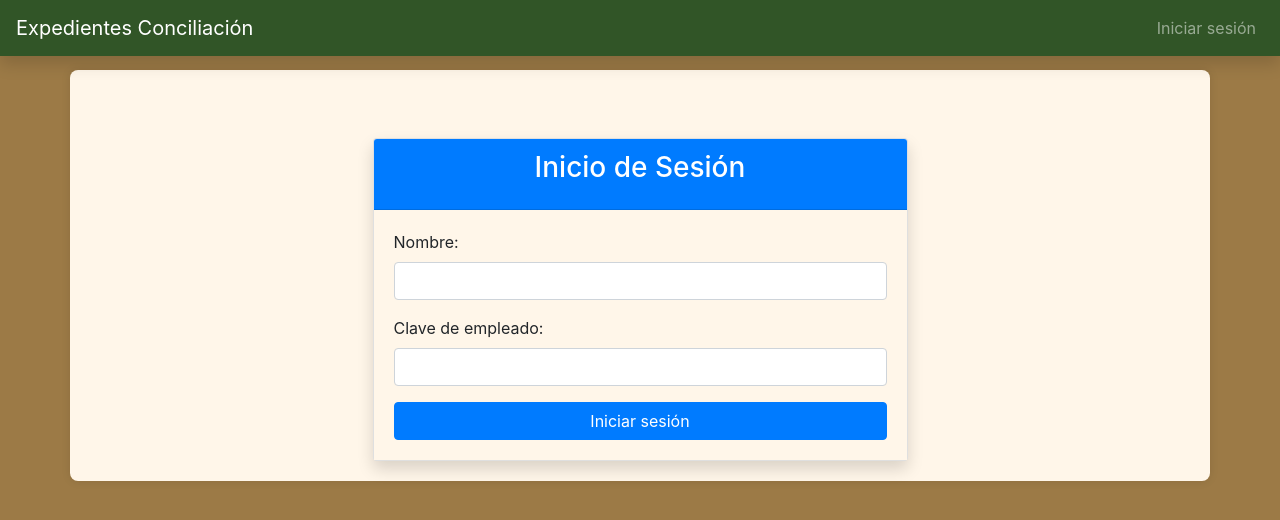
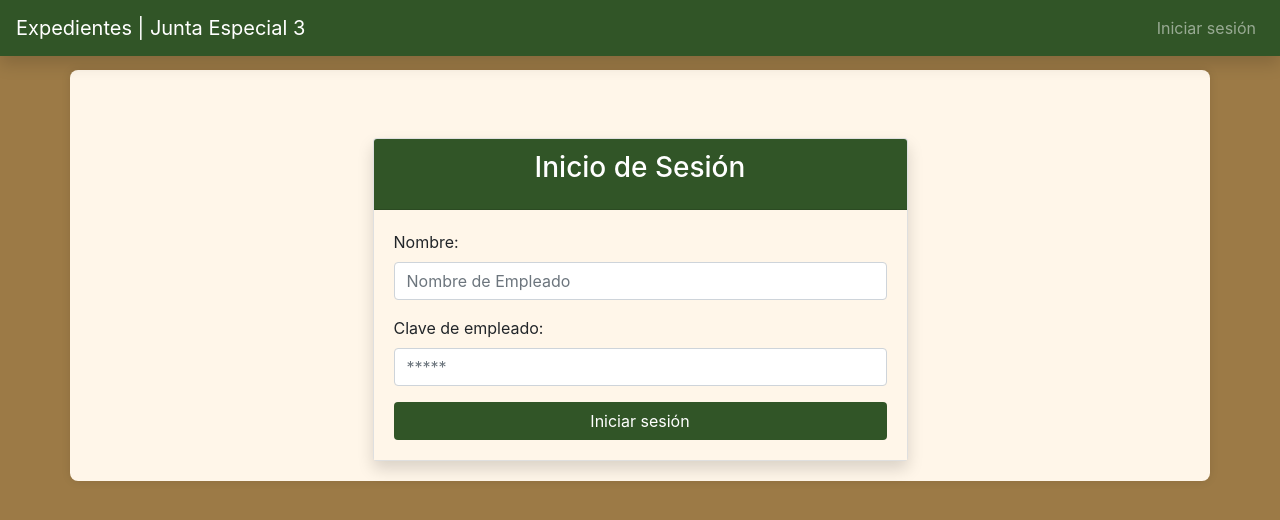
Before and after one commit to Irvesp-13/Conciliacion, a Django app: page / in a window 1280 px wide. Shown: the top 520 px of the page. Run offline with Django 5.2, Linux system fonts and the light colour scheme; some libraries are stand-ins or nearby versions.

Commit message:
style(templates): update UI text and styling in base and login templates
Update the navbar brand text to include "Junta Especial 3" for clarity.
Modify the login template to remove redundant background color, add placeholders for input fields, and change the login button style for better user experience.

```diff
--- a/expedientes_conciliacion/app/templates/base.html
+++ b/expedientes_conciliacion/app/templates/base.html
@@ -42,7 +42,7 @@
 <body>
     <!-- Barra de navegación -->
     <nav class="navbar navbar-expand-lg navbar-dark fixed-top shadow">
-        <a class="navbar-brand" href="{% url 'bienvenida' %}">Expedientes Conciliación</a>
+        <a class="navbar-brand" href="{% url 'bienvenida' %}">Expedientes | Junta Especial 3</a>
         <button class="navbar-toggler" type="button" data-toggle="collapse" data-target="#navbarNav"
             aria-controls="navbarNav" aria-expanded="false" aria-label="Toggle navigation">
             <span class="navbar-toggler-icon"></span>
--- a/expedientes_conciliacion/app/templates/iniciar_sesion.html
+++ b/expedientes_conciliacion/app/templates/iniciar_sesion.html
@@ -6,7 +6,7 @@
 <div class="row justify-content-center">
     <div class="col-md-6">
         <div class="card mt-5 shadow">
-            <div class="card-header bg-primary text-white">
+            <div class="card-header text-white">
                 <h3 class="card-title text-center">Inicio de Sesión</h3>
             </div>
             <div class="card-body">
@@ -17,13 +17,13 @@
                     {% csrf_token %}
                     <div class="form-group">
                         <label for="nombre">Nombre:</label>
-                        <input type="text" class="form-control" id="nombre" name="nombre" required>
+                        <input type="text" class="form-control" id="nombre" name="nombre" placeholder="Nombre de Empleado" required>
                     </div>
                     <div class="form-group">
                         <label for="clave_empleado">Clave de empleado:</label>
-                        <input type="text" class="form-control" id="clave_empleado" name="clave_empleado" required>
+                        <input type="text" class="form-control" id="clave_empleado" name="clave_empleado" placeholder="*****" required>
                     </div>
-                    <button type="submit" class="btn btn-primary btn-block">Iniciar sesión</button>
+                    <button type="submit" class="btn btn-agregar btn-block">Iniciar sesión</button>
                 </form>
             </div>
         </div>
```
